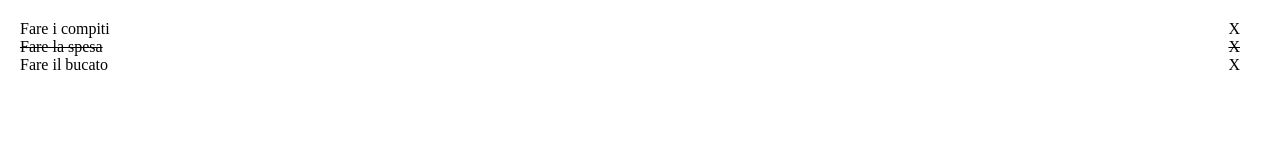
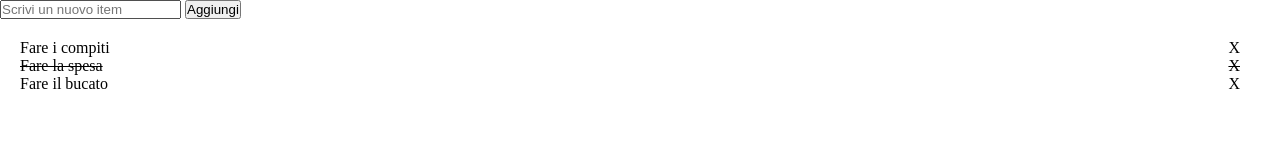
Before and after one commit to elisasalvatore/vue-todolist, a plain HTML site: page index.html in a window 1280 px wide. Drawn offline with nearby package versions, Linux system fonts and the light colour scheme.

Commit message:
addItem function to push an item into the array (script 41) || using @keyup (index 16)

```diff
--- a/index.html
+++ b/index.html
@@ -13,6 +13,10 @@
     <div id="app">
 
         <div class="container-list">
+            <input v-model="temporaryItem" @keyup.enter="addItem" placeholder="Scrivi un nuovo item">
+            <!--@keyup.enter: una volta scritto l'item se si preme il pulsante 'invio' il nuovo item viene inserito nella lista-->
+            <button @click="addItem">Aggiungi</button>
+
             <ul>
                 <li
                 v-for="(item, i) in todo"
--- a/js/script.js
+++ b/js/script.js
@@ -9,6 +9,11 @@
 // MILESTONE 2
 // Visualizzare a fianco ad ogni item ha una “x”:
 //cliccando su di essa, il todo viene rimosso dalla lista.
+
+// MILESTONE 3
+// Predisporre un campo di input testuale e un pulsante “aggiungi”:
+//cliccando sul pulsante, il testo digitato viene letto e utilizzato per creare un nuovo todo,
+//che quindi viene aggiunto alla lista dei todo esistenti.
 
 new Vue({
     el:"#app",
@@ -27,10 +32,18 @@ new Vue({
                 done: false,
             },
         ],
+        temporaryItem: '', //nell'input andremo a scrivere il nuovo item da inserire
     },
     methods: {
         removeItemList: function(index) {
             this.todo.splice(index, 1); //significa:"voglio cancellare UN item partendo dall'INDEX iniziale"
         },
+        addItem: function() {
+            this.todo.push({
+                text:this.temporaryItem,
+                done: false,
+            }); //richiamiamo il temporaryItem scritto dall'utente per poi aggiungerlo alla lista
+            this.temporaryItem = ''; //per lasciare input vuoto una volta aggiunto un nuovo item
+        },
     },
 });
```
